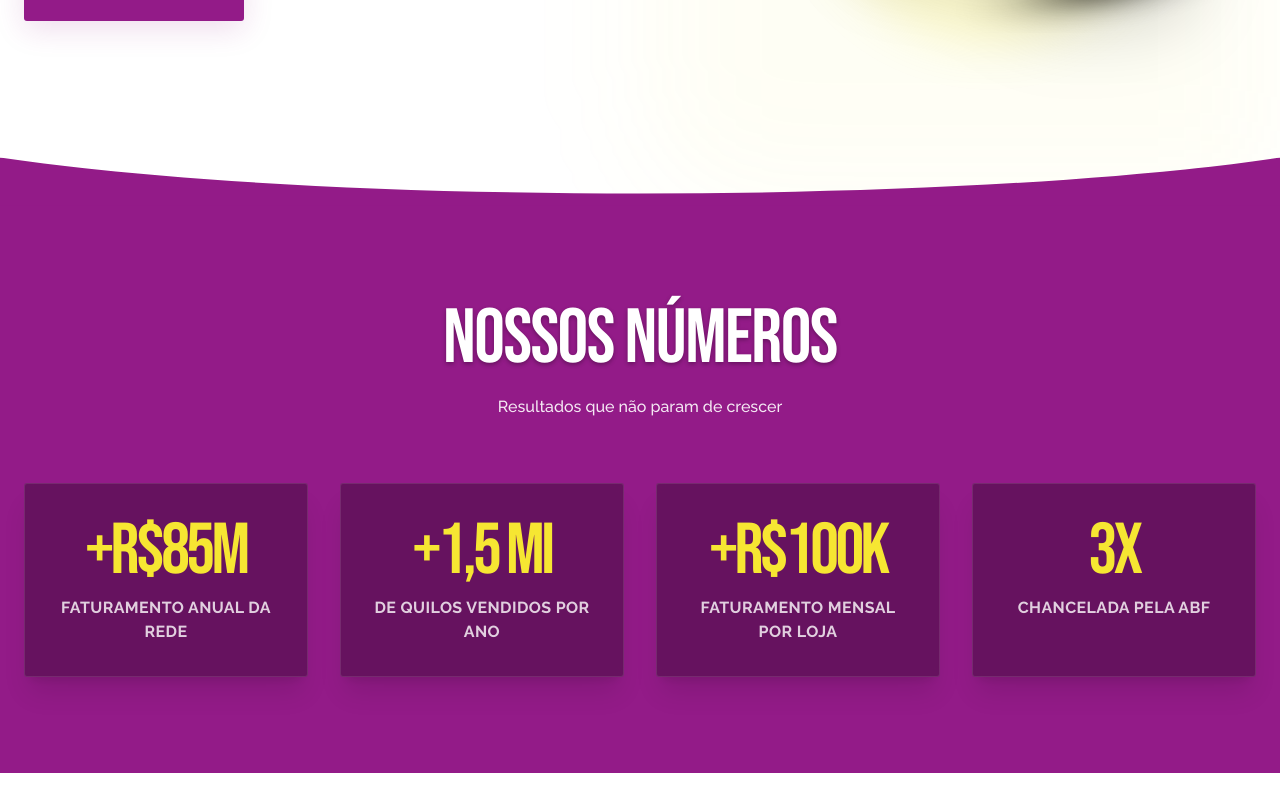
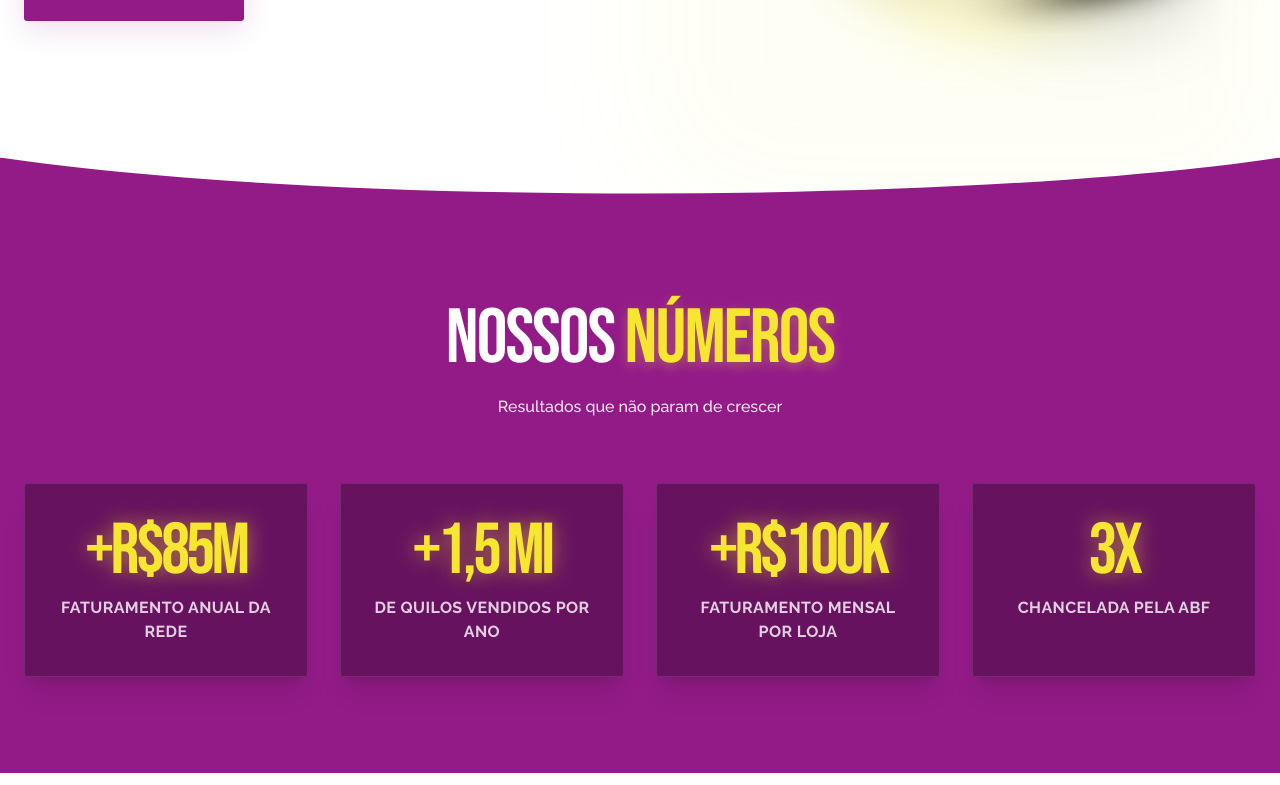
Before and after one commit to SchaideNunes/Acai-no-Kilo, a React (Vite) app: page / in a window 1280 px wide. Shown: the part 595-1380 px from the top of the page. Built offline with nearby package versions, Linux system fonts and the light colour scheme.

Commit message:
feat: add Numbers section with statistical cards to landing page

```diff
--- a/src/components/Numbers.tsx
+++ b/src/components/Numbers.tsx
@@ -28,16 +28,18 @@ export default function Numbers() {
 
       <div ref={containerRef} className="max-w-[1400px] mx-auto px-6">
         <div className="text-center mb-16">
-          <h2 className="text-fluid-h2 font-heading text-white uppercase mb-4 [text-shadow:0_2px_4px_rgba(0,0,0,0.3)]">
-            Nossos Números
+          <h2 className="text-fluid-h2 font-heading text-white uppercase mb-4 tracking-tight">
+            Nossos <span className="text-primary [text-shadow:0_4px_12px_rgba(246,230,50,0.3)]">Números</span>
           </h2>
-          <p className="text-fluid-p font-sans opacity-90 font-medium max-w-2xl mx-auto">Resultados que não param de crescer</p>
+          <p className="text-fluid-p font-sans opacity-90 font-medium max-w-2xl mx-auto">
+            Resultados que não param de crescer
+          </p>
         </div>
 
         <div className="grid grid-cols-2 lg:grid-cols-4 gap-3 md:gap-8">
           {stats.map((stat, i) => (
-            <div key={i} className="stat-card flex flex-col items-center text-center p-4 sm:p-6 md:p-8 bg-black/30 rounded-base border border-white/10 backdrop-blur-sm hover:bg-black/40 transition-colors shadow-xl">
-              <span className="text-3xl xs:text-4xl md:text-6xl lg:text-7xl font-heading text-primary mb-1 md:mb-2 tracking-tighter">
+            <div key={i} className="stat-card flex flex-col items-center text-center p-4 sm:p-6 md:p-8 bg-black/30 rounded-base border border-white/10 backdrop-blur-sm hover:bg-black/40 transition-all hover:border-primary/40 shadow-xl group">
+              <span className="text-3xl xs:text-4xl md:text-6xl lg:text-7xl font-heading text-primary mb-1 md:mb-2 tracking-tighter group-hover:scale-105 transition-transform [text-shadow:0_0_20px_rgba(246,230,50,0.5)]">
                 {stat.value}
               </span>
               <span className="font-sans text-[10px] xs:text-xs md:text-sm lg:text-base font-bold uppercase tracking-wide opacity-80 leading-tight text-white">
```
